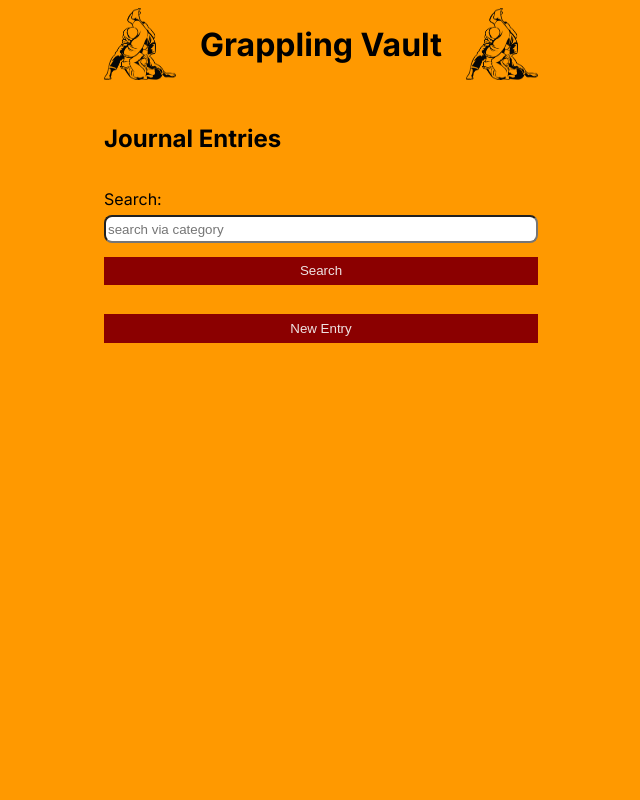
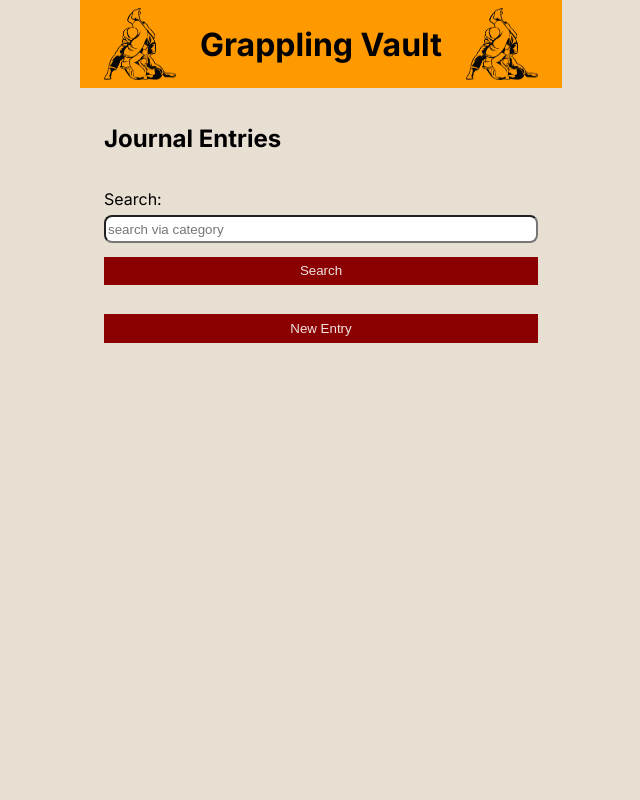
Before and after one commit to BPT1901/Grapplingvault, a FastAPI app: page / in a window 1280 px wide. Shown: the whole page, without its empty margins (319-959 px from the left). Run offline with FastAPI, Linux system fonts and the light colour scheme; data that the repository does not hold is empty.

Commit message:
background colour change

```diff
--- a/static/css/styles.css
+++ b/static/css/styles.css
@@ -4,7 +4,7 @@ body, html {
     display: flex;
     flex-direction: column;
     align-items: center;
-    background-color: #ff9900;
+    background-color: #e7dfd2;
     font-family: 'Inter', sans-serif;
 }
 
```
